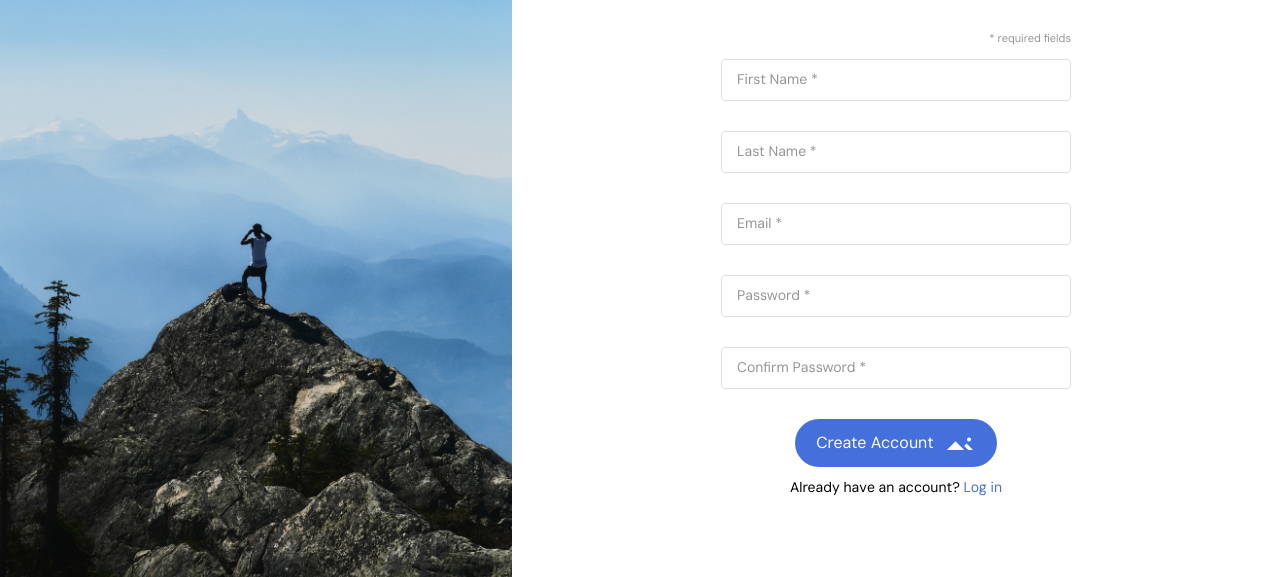
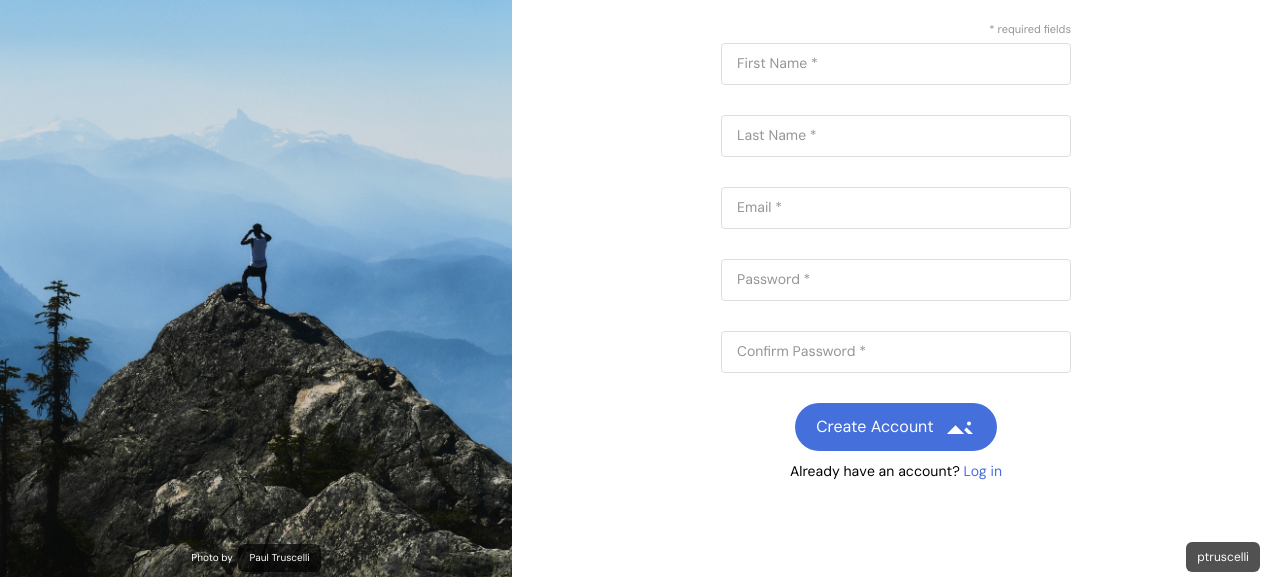
Before and after one commit to ptruscelli/firstForm, a plain HTML site: page index.html in a window 1280 px wide. Shown: the part 223-800 px from the top of the page. Drawn offline with Linux system fonts and the light colour scheme.

Commit message:
Add layout adjustments and footer
flexbox adjustments
add github profile link

```diff
--- a/index.html
+++ b/index.html
@@ -10,6 +10,9 @@
 
     <div class="container">
         <div class="imageContainer">
+            <p class="photoLink">Photo by <a class="instaLink"
+            href="https://www.instagram.com/_paul_truscelli/?hl=en"
+            target="_blank">Paul Truscelli</a></p>
         </div>
 
         <div class="rightSide">
@@ -65,6 +68,11 @@
 
             </div>
 
+            <p class="github"><a class="githubLink"
+            href="https://www.instagram.com/_paul_truscelli/?hl=en"
+            target="_blank">ptruscelli</a></p>
+
+
         </div>
     </div>
 
--- a/styles.css
+++ b/styles.css
@@ -24,7 +24,6 @@
     font-style: normal;
 }
 
-
 * {
     margin: 0;
     padding: 0;
@@ -40,11 +39,13 @@ h2 {
 
 .container {
     width: 100vw;
-    height: 100vh;
+    height: max(100vh, 720px);
     display: flex;
 }
 
 .imageContainer {
+    font-family: 'dmsans';
+    font-size: 10px;
     flex-basis: 40vw;
     min-width: 400px;
     flex-grow: 1;
@@ -52,8 +53,54 @@ h2 {
     background-repeat: no-repeat;
     background-position: center;
     background-size: cover;
+    display: flex;
+    flex-direction: column;
+    justify-content: flex-end;
+    align-items: center;
+}
 
+@media screen and (max-width: 1000px) {
+    div.imageContainer {
+        display: none;
+    }
 }
+
+p.photoLink {
+    position: absolute;
+    color: white;
+    margin-bottom: 14px;
+}
+
+.github {
+    color: #000000ae;
+    font-family: 'dmsans';
+    font-size: 12px;
+    position: absolute;
+    right: 20px;
+    bottom: 14px;
+}
+
+.instaLink,
+.githubLink {
+    color: white;
+    text-decoration: none;
+    background-color: #000000ae;
+    border-radius: 6px;
+    padding: 8px 10px;
+    margin-left: 3px;
+    border: 1px solid transparent;
+    transition: all 0.1s;
+}
+
+.instaLink:hover {
+    border: 1px white solid;
+    background-color: #142b71dc;
+}
+
+.githubLink:hover {
+    background-color: #456fda;
+}
+
 
 .rightSide {
     flex-basis: 60vw;
@@ -61,12 +108,14 @@ h2 {
     flex-direction: column;
     justify-content: center;
     flex-grow: 1;
+    min-width: 600px;
 }
 
 .message {
     display: flex;
     flex-direction: column;
     flex-grow: 1;
+    flex-basis: 200px;
     justify-content: center;
     align-self: center;
 }
@@ -94,12 +143,15 @@ hr {
     display: flex;
     flex-direction: column;
     align-items: center;
+    flex-grow: 1;
     flex-basis: 550px;
-    flex-shrink: 0;
     margin-top: 30px;
-    padding-bottom: 50px;
-    justify-content: center;
+    justify-content: flex-start;
     background-color: white;
+}
+
+form {
+    top: 25px;
 }
 
 
@@ -194,7 +246,7 @@ input:valid + label {
 }
 
 input:not(:placeholder-shown):invalid {
-    border-color: red;
+    border-color: rgb(239, 59, 59);
 }
 
 input:not(:placeholder-shown):invalid + label {
```
